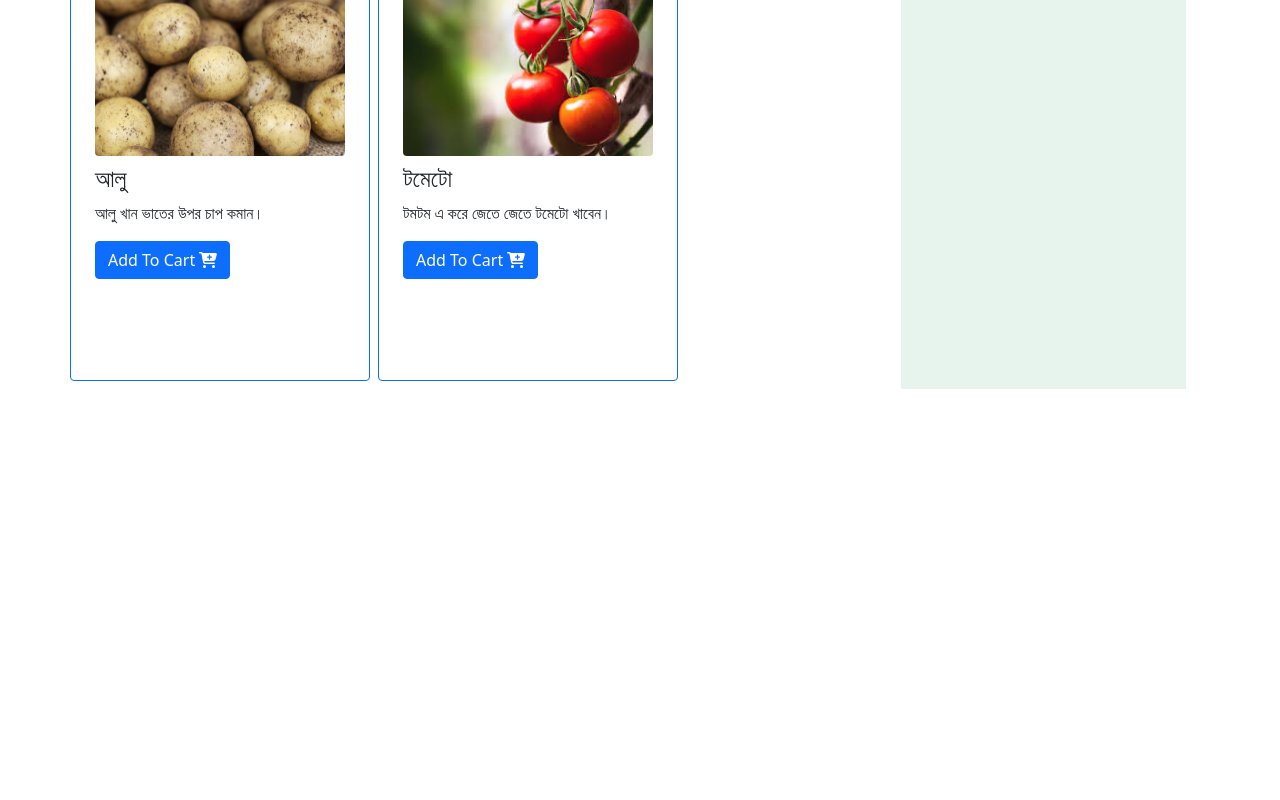
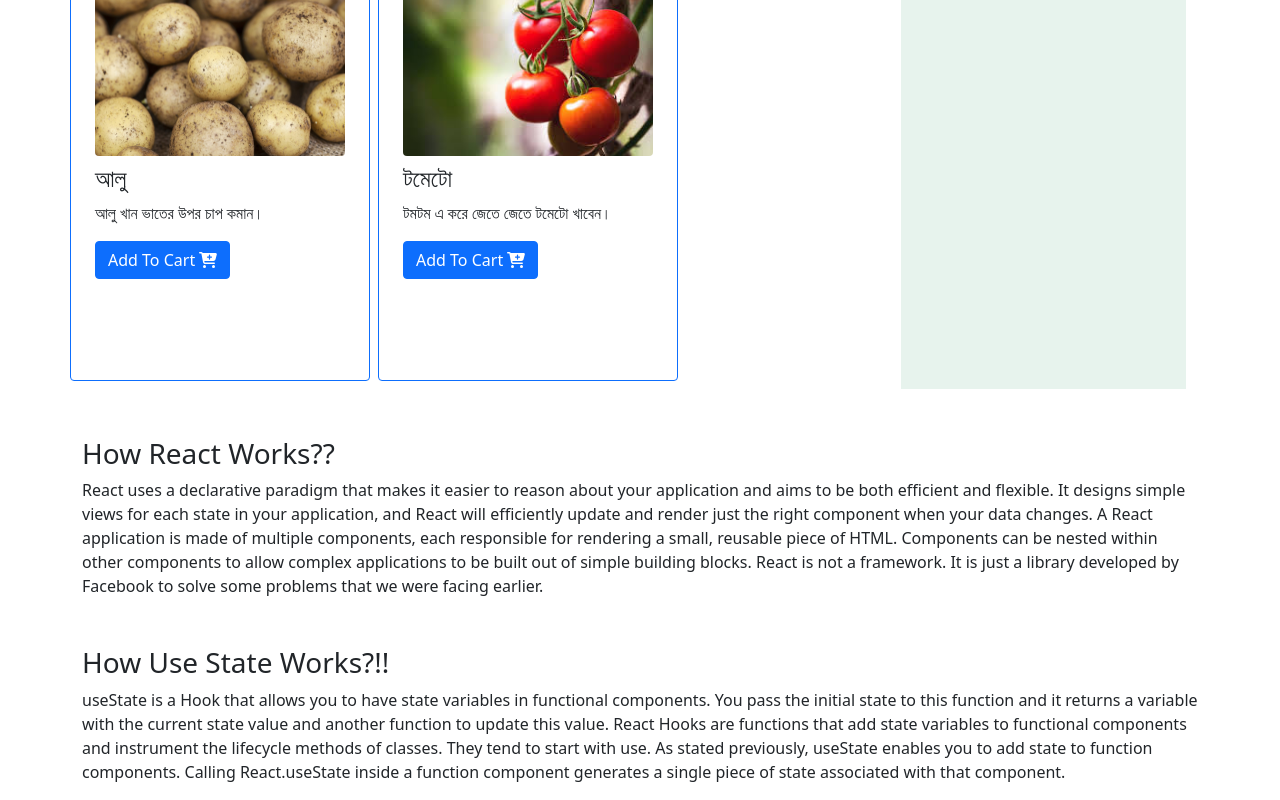
Before and after one commit to kmamun716/healthy-vegetable, a React (Create React App) app: page / in a window 1280 px wide. Shown: the part 2229-3029 px from the top of the page. Before the commit the page ends 2618 px from the top, so only its background shows below. Built offline with nearby package versions, Linux system fonts and the light colour scheme.

Commit message:
extra two component added

```diff
--- a/src/App.js
+++ b/src/App.js
@@ -1,3 +1,5 @@
+import ReactDetails from "./Components/ReactDetails";
+import UseStateDetails from "./Components/UseStateDetails";
 import Vegitables from "./Components/Vegitables/Vegitables";
 
 function App() {
@@ -7,6 +9,8 @@ function App() {
         <h3>Select Healthy Vegitable</h3>
       </header>
       <Vegitables />
+      <ReactDetails />
+      <UseStateDetails />
     </div>
   );
 }
--- /dev/null
+++ b/src/Components/ReactDetails/index.js
@@ -0,0 +1,15 @@
+import React from 'react';
+
+const ReactDetails = () => {
+    return (
+        <div className='my-5'>
+            <h3>How React Works??</h3>
+            <p>
+                React uses a declarative paradigm that makes it easier to reason about your application and aims to be both efficient and flexible. It designs simple views for each state in your application, and React will efficiently update and render just the right component when your data changes.
+                A React application is made of multiple components, each responsible for rendering a small, reusable piece of HTML. Components can be nested within other components to allow complex applications to be built out of simple building blocks. React is not a framework. It is just a library developed by Facebook to solve some problems that we were facing earlier.
+            </p>
+        </div>
+    );
+};
+
+export default ReactDetails;
--- /dev/null
+++ b/src/Components/UseStateDetails/index.js
@@ -0,0 +1,16 @@
+import React from 'react';
+
+const UseStateDetails = () => {
+    return (
+        <div>
+            <h3>How Use State Works?!!</h3>
+            <p>
+                useState is a Hook that allows you to have state variables in functional components. You pass the initial state to this function and it returns a variable with the current state value and another function to update this value.
+                React Hooks are functions that add state variables to functional components and instrument the lifecycle methods of classes. They tend to start with use.
+                As stated previously, useState enables you to add state to function components. Calling React.useState inside a function component generates a single piece of state associated with that component.
+            </p>
+        </div>
+    );
+};
+
+export default UseStateDetails;
```
